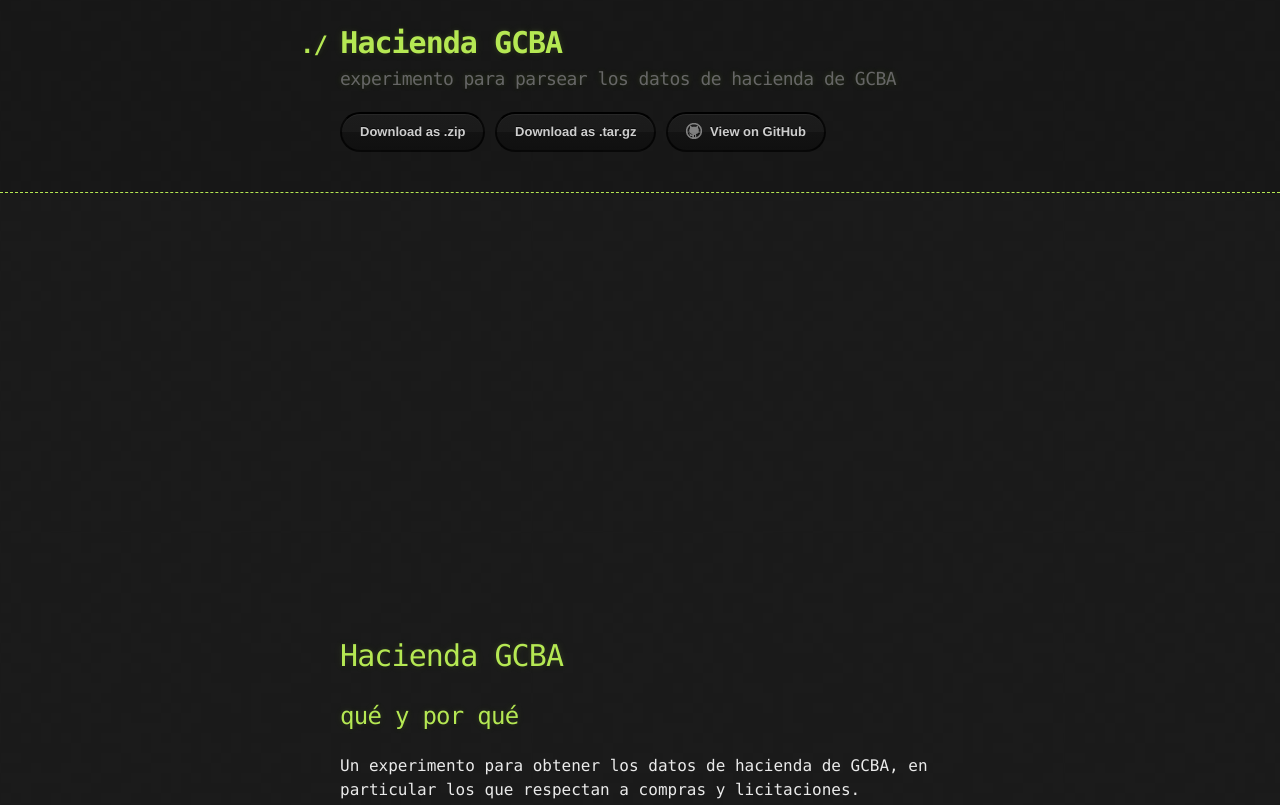
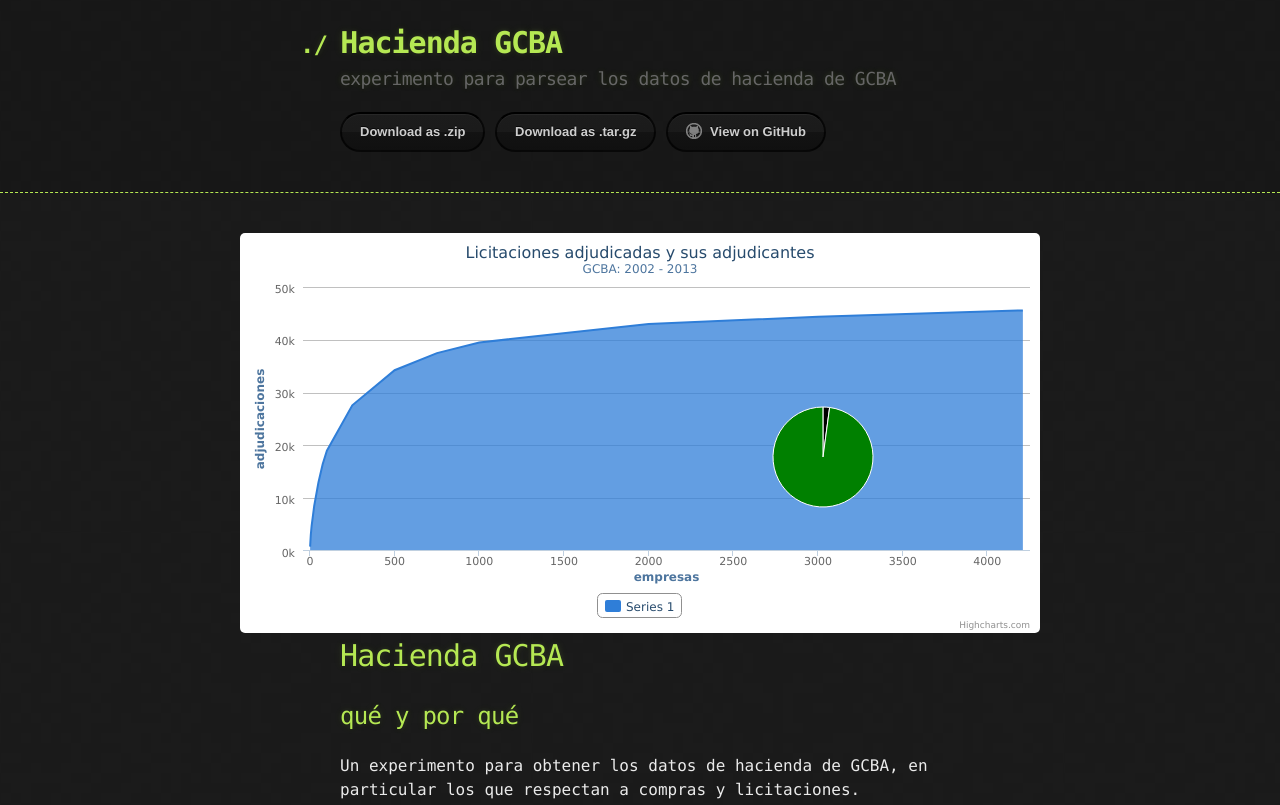
Before and after one commit to tulsidas/hacienda_gcba, a plain HTML site: page index.html in a window 1280 px wide. Shown: the top 805 px of the page. Drawn offline with Linux system fonts and the light colour scheme.

Commit message:
nada util por ahora

```diff
--- a/index.html
+++ b/index.html
@@ -13,29 +13,30 @@
     <script type="text/javascript" src="javascripts/empresas.js"></script>
     <script type="text/javascript">
       $(function () {
-        var steps = [1, 5, 10, 50, 100, 500, 1000];
+        var steps = [1, 5, 10, 25, 50, 75, 100, 250, 500, 750, 1000, 2000, 3000, empresas.length];
 
         _.each(steps, function(cant) {
           var total = _.reduce(_.first(empresas, cant), function(acc, elem) {
             return acc + elem[1];
           }, 0);
 
-          alert(cant + " -> " + total);
+          console.log(cant + " -> " + total);
         });
 
-/*
         $('#container').highcharts({
             chart: {
                 type: 'area'
             },
             title: {
-                text: 'US and USSR nuclear stockpiles'
+                text: 'Licitaciones adjudicadas y sus adjudicantes'
             },
             subtitle: {
-                text: 'Source: <a href="http://thebulletin.metapress.com/content/c4120650912x74k7/fulltext.pdf">'+
-                    'thebulletin.metapress.com</a>'
+                text: 'GCBA: 2002 - 2013'
             },
             xAxis: {
+                title: {
+                    text: 'empresas'
+                },
                 labels: {
                     formatter: function() {
                         return this.value; // clean, unformatted number for year
@@ -44,7 +45,7 @@
             },
             yAxis: {
                 title: {
-                    text: 'Nuclear weapon states'
+                    text: 'adjudicaciones'
                 },
                 labels: {
                     formatter: function() {
@@ -71,40 +72,35 @@
                 }
             },
             series: [{
-                name: 'USA',
-                data: [null, null, null, null, null, 6 , 11, 32, 110, 235, 369, 640,
-                    1005, 1436, 2063, 3057, 4618, 6444, 9822, 15468, 20434, 24126,
-                    27387, 29459, 31056, 31982, 32040, 31233, 29224, 27342, 26662,
-                    26956, 27912, 28999, 28965, 27826, 25579, 25722, 24826, 24605,
-                    24304, 23464, 23708, 24099, 24357, 24237, 24401, 24344, 23586,
-                    22380, 21004, 17287, 14747, 13076, 12555, 12144, 11009, 10950,
-                    10871, 10824, 10577, 10527, 10475, 10421, 10358, 10295, 10104 ]
-            }, {
-                name: 'USSR/Russia',
-                data: [null, null, null, null, null, null, null , null , null ,null,
-                5, 25, 50, 120, 150, 200, 426, 660, 869, 1060, 1605, 2471, 3322,
-                4238, 5221, 6129, 7089, 8339, 9399, 10538, 11643, 13092, 14478,
-                15915, 17385, 19055, 21205, 23044, 25393, 27935, 30062, 32049,
-                33952, 35804, 37431, 39197, 45000, 43000, 41000, 39000, 37000,
-                35000, 33000, 31000, 29000, 27000, 25000, 24000, 23000, 22000,
-                21000, 20000, 19000, 18000, 18000, 17000, 16000]
+                data: [
+                  [1, 834],
+                  [5, 3062],
+                  [10, 4837],
+                  [25, 8522],
+                  [50, 12999],
+                  [75, 16423],
+                  [100, 18988],
+                  [250, 27603],
+                  [500, 34238],
+                  [750, 37486],
+                  [1000, 39484],
+                  [2000, 43004],
+                  [3000, 44350],
+                  [4210, 45560]
+                ]
             }, {
                 type: 'pie',
                 name: 'Total consumption',
                 data: [{
                     name: 'Jane',
-                    y: 13,
-                    color: Highcharts.getOptions().colors[0] // Jane's color
+                    y: 1000,
+                    color: 'black'
                 }, {
                     name: 'John',
-                    y: 23,
-                    color: Highcharts.getOptions().colors[1] // John's color
-                }, {
-                    name: 'Joe',
-                    y: 19,
-                    color: Highcharts.getOptions().colors[2] // Joe's color
+                    y: 46000,
+                    color: 'green'
                 }],
-                center: [100, 80],
+                center: [500, 150],
                 size: 100,
                 showInLegend: false,
                 dataLabels: {
@@ -112,7 +108,6 @@
                 }
             }]
         });
-        */
     });
 
 
@@ -136,7 +131,7 @@
       </div>
     </header>
 
-    <div id="container" style="min-width: 310px; height: 400px; margin: 0 auto"></div>
+    <div id="container" style="min-width: 310px; width: 800px; height: 400px; margin: 0 auto"></div>
 
     <div class="container">
       <section id="main_content">
```
